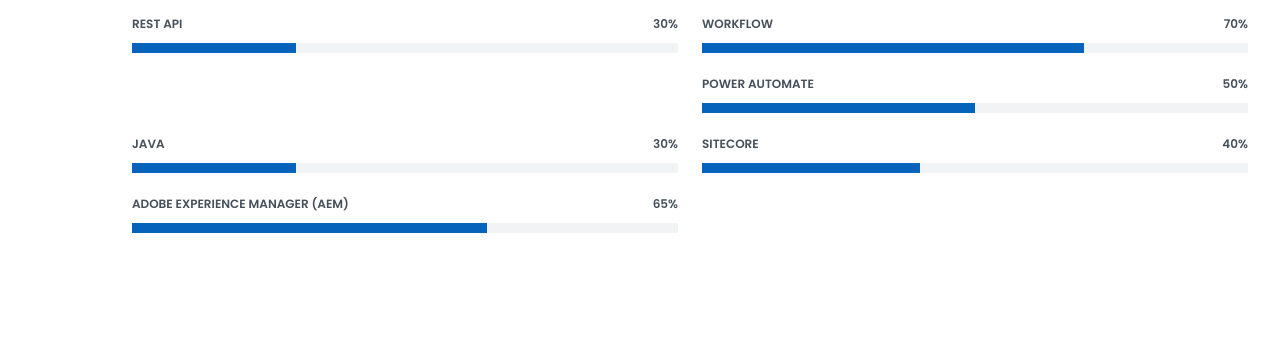
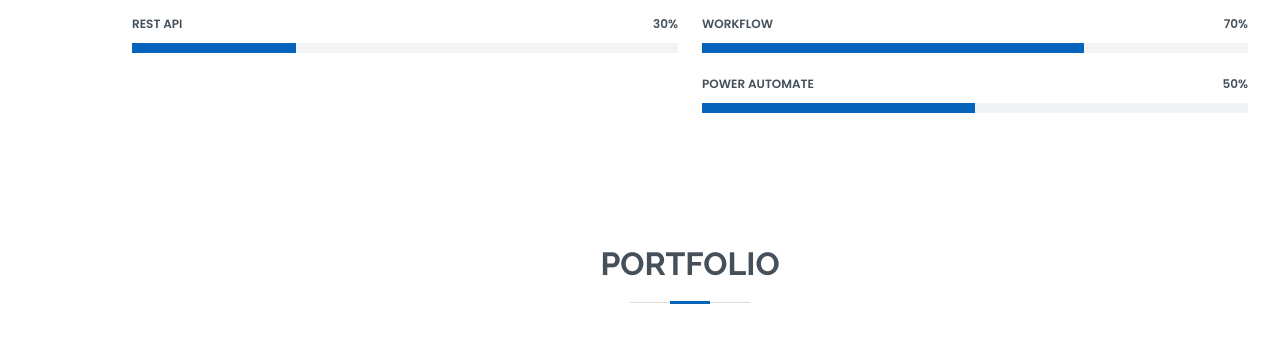
Before and after one commit to xon27/dixoncarnacete, a plain HTML site: page index.html in a window 1280 px wide. Shown: the part 2380-2731 px from the top of the page. Drawn offline with nearby package versions, Linux system fonts and the light colour scheme; files whose address does not match are found by name.

Commit message:
Update index.html

```diff
--- a/index.html
+++ b/index.html
@@ -390,9 +390,9 @@
 
         <div class="row skills-content">
 
-          <div class="col-lg-6">
+           <!-- <div class="col-lg-6">
 
-           <div class="progress">
+            <div class="progress">
               <span class="skill"> Java
                 <i class="val">30%</i></span>
               <div class="progress-bar-wrap">
@@ -419,7 +419,7 @@
               <div class="progress-bar-wrap">
                 <div class="progress-bar" role="progressbar" aria-valuenow="40" aria-valuemin="0" aria-valuemax="100"></div>
               </div>
-            </div> -->
+            </div>
 
             <div class="progress">
               <span class="skill">Sitecore  <i class="val">40%</i></span>
@@ -430,7 +430,7 @@
           </div>
         </div>
 
-      </div>
+      </div> -->
     </section>
 
 
```
